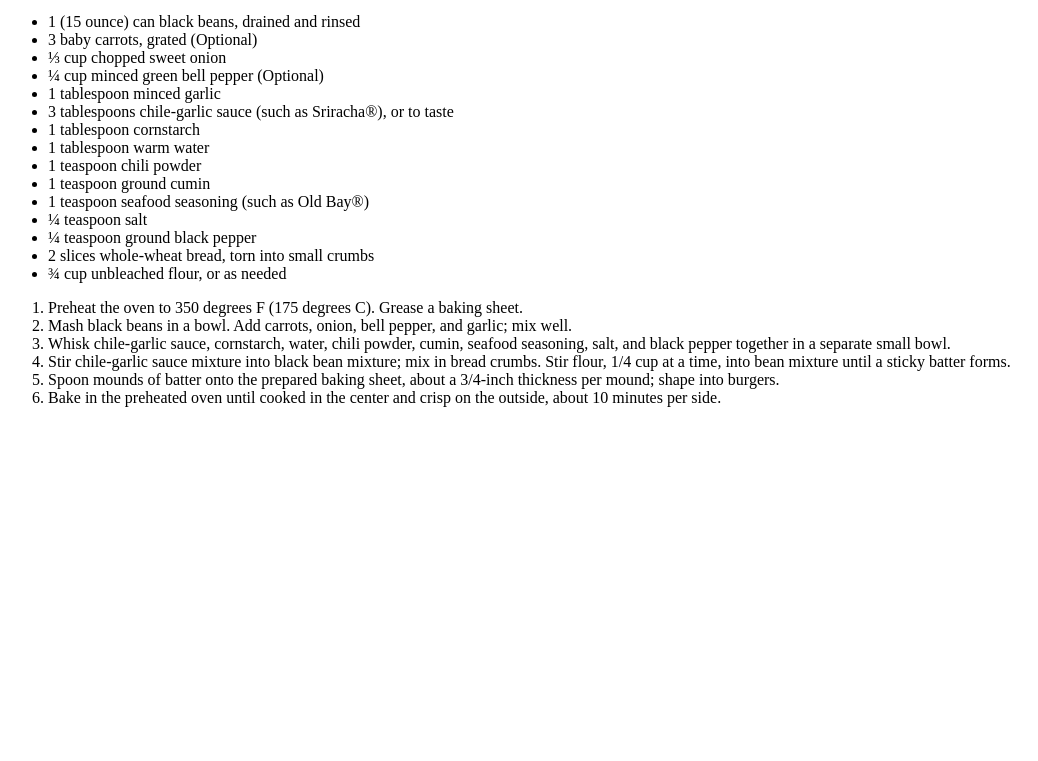
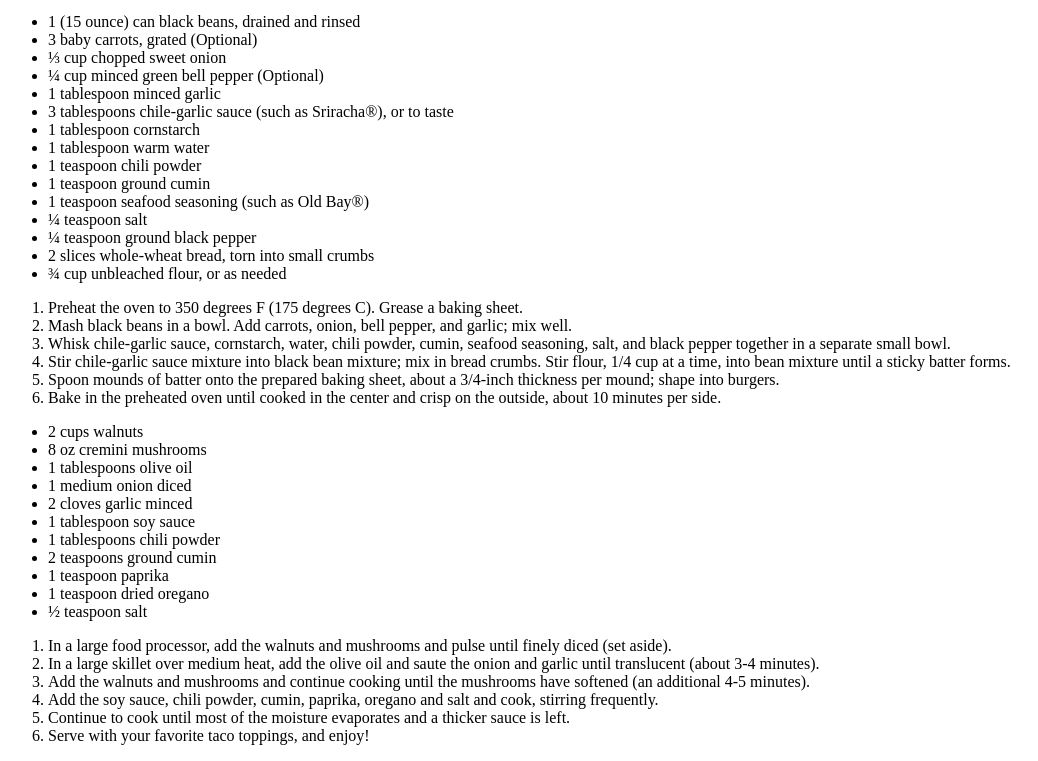
Before and after one commit to Aoppman/flatiron-phase-1-project, a plain HTML site: page index.html in a window 1280 px wide. Shown: the part 999-1760 px from the top of the page, without its empty margins (0-1038 px from the left). Before the commit the page ends 1422 px from the top, so only its background shows below. Drawn offline with Linux system fonts and the light colour scheme.

Commit message:
id: 5 ul/ol data added to index.html

```diff
--- a/index.html
+++ b/index.html
@@ -101,5 +101,29 @@
             <li>Spoon mounds of batter onto the prepared baking sheet, about a 3/4-inch thickness per mound; shape into burgers.</li>
             <li>Bake in the preheated oven until cooked in the center and crisp on the outside, about 10 minutes per side.</li>
         </ol>
+
+        <!-- id:5 Taco ingredients & instructions lists-->
+        <ul class="dinner" id="taco-ingredients">
+            <li>2 cups walnuts</li>
+            <li>8 oz cremini mushrooms</li>
+            <li>1 tablespoons olive oil</li>
+            <li>1 medium onion diced</li>
+            <li>2 cloves garlic minced</li>
+            <li>1 tablespoon soy sauce</li>
+            <li>1 tablespoons chili powder</li>
+            <li>2 teaspoons ground cumin</li>
+            <li>1 teaspoon paprika</li>
+            <li>1 teaspoon dried oregano</li>
+            <li>½ teaspoon salt</li>
+        </ul>
+
+        <ol class="dinner" id="taco-instructions">
+            <li>In a large food processor, add the walnuts and mushrooms and pulse until finely diced (set aside).</li>
+            <li>In a large skillet over medium heat, add the olive oil and saute the onion and garlic until translucent (about 3-4 minutes).</li>
+            <li>Add the walnuts and mushrooms and continue cooking until the mushrooms have softened (an additional 4-5 minutes).</li>
+            <li>Add the soy sauce, chili powder, cumin, paprika, oregano and salt and cook, stirring frequently.</li>
+            <li>Continue to cook until most of the moisture evaporates and a thicker sauce is left.</li>
+            <li>Serve with your favorite taco toppings, and enjoy!</li>
+        </ol>
     </body>
 </html>
```
